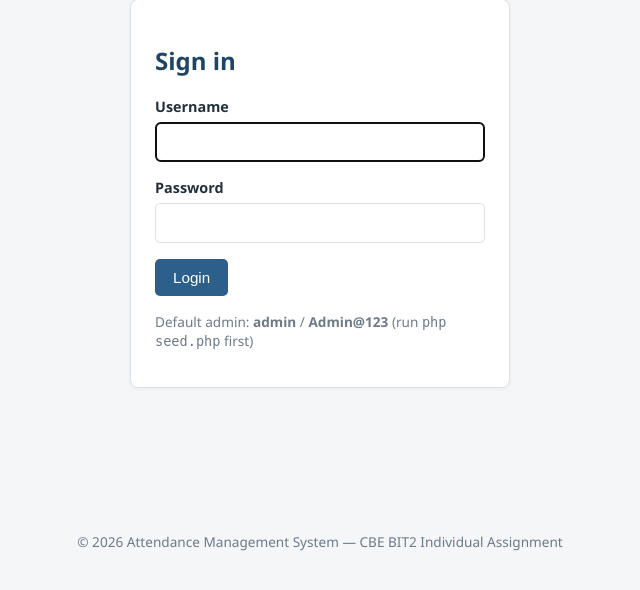
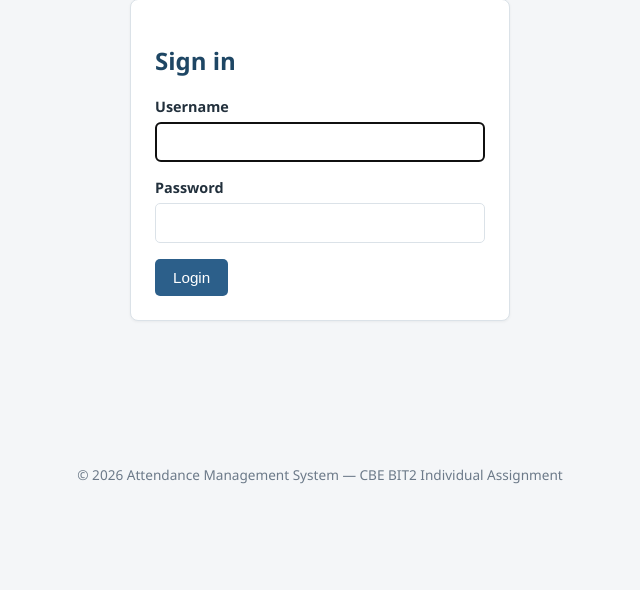
Before and after one commit to fussy0064/Attendance-Management-System, a PHP site: page / in a window 1280 px wide. Shown: the part 116-706 px from the top of the page, without its empty margins (320-960 px from the left). Run offline with PHP 8.4, Linux system fonts and the light colour scheme.

Commit message:
Remove default admin credentials from index.php
Removed default admin credentials display from login page.

```diff
--- a/index.php
+++ b/index.php
@@ -43,9 +43,6 @@ require __DIR__ . '/includes/header.php';
             </div>
             <button type="submit" class="btn">Login</button>
         </form>
-        <p style="margin-top:16px;font-size:0.85rem;color:#6c7a89;">
-            Default admin: <strong>admin</strong> / <strong>Admin@123</strong> (run <code>php seed.php</code> first)
-        </p>
     </div>
 </div>
 <?php require __DIR__ . '/includes/footer.php'; ?>
```
